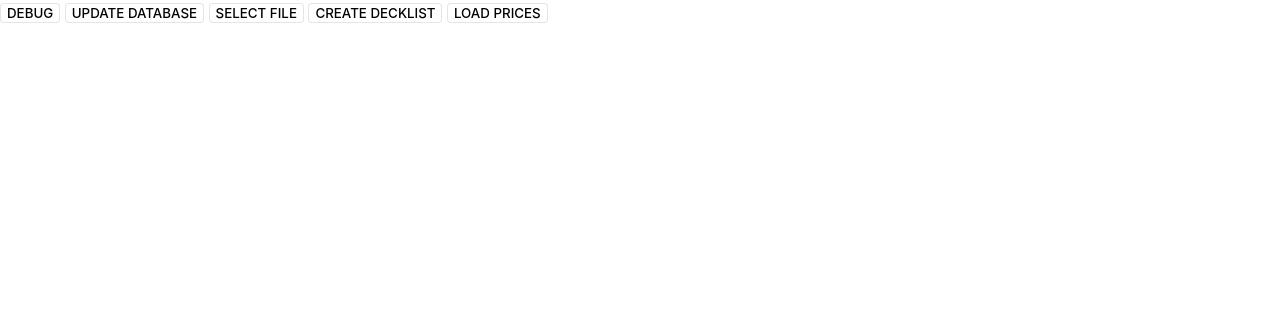
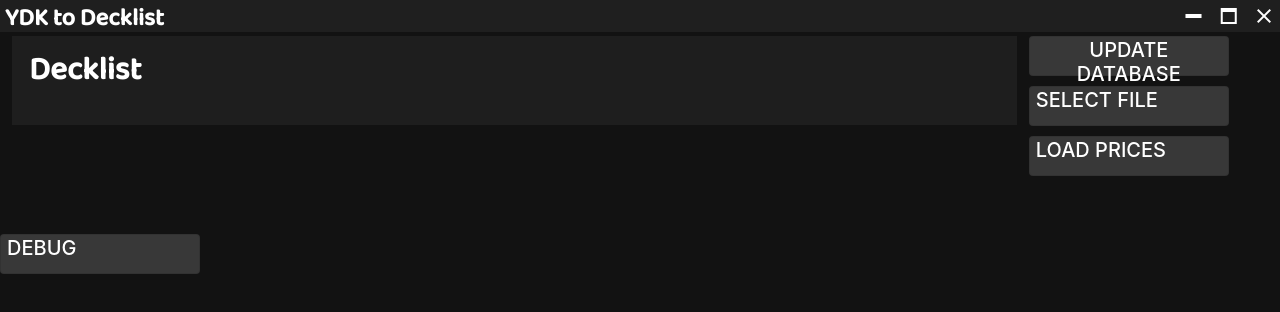
Before and after one commit to Nierhain/YDKtoDecklist, an Electron app: page index.html in a window 1280 px wide. Drawn offline with Linux system fonts and the light colour scheme; no server answers.

Commit message:
added some css

```diff
--- a/index.html
+++ b/index.html
@@ -4,18 +4,34 @@
     <meta charset="UTF-8">
     <meta name="viewport" content="width=device-width, initial-scale=1, user-scalable=0, maximum-scale=1, minimum-scale=1">
     <link href="https://fonts.googleapis.com/css2?family=Baloo+2:wght@400;500&display=swap" rel="stylesheet">
+    <link href="https://cdn.materialdesignicons.com/5.0.45/css/materialdesignicons.min.css" rel="stylesheet">
     <link href="bulma.css" rel="stylesheet">
     <link href="style.css" rel="stylesheet">
 </head>
 <body>
-    <button onclick="debugButton()" type="button" >DEBUG</button>
-    <button onclick="updateDatabase()" type="button" id="updateDB">Update Database</button>
-    <button onclick="openFile()" type="button" >Select File</button>
-    <button onclick="parseDeck()" type="button" >Create Decklist</button>
-    <button onclick="showPrices()" type="button" >Load Prices</button>
+    <nav>
+        <h3 class="title is-4 windowName">YDK to Decklist</h3>
+        <div class="windowControl">
+          <a onclick="minimizeApp()" class="titleButton icon is-medium">
+                <i class="mdi mdi-window-minimize mdi-24px"></i>
+          </a>
+          <a onclick="maximizeApp()" class="titleButton icon is-medium"  id="restoreButton">
+                <i class="mdi mdi-window-restore mdi-24px"></i>
+          </a>
+          <a onclick="maximizeApp()" class="titleButton icon is-medium"  id="maximizeButton">
+            <i class="mdi mdi-window-maximize mdi-24px"></i>
+          </a>
+          <a onclick="closeApp()" class="titleButton icon is-medium">
+                <i class="mdi mdi-close mdi-24px"></i>
+          </a>
+        </div>
+    </nav>
     <section class="section">
-        <div class="container">
+        <div class="columns">
+            <div class="column is-four-fifths">
                 <div id="decklist" class="tile is-ancestor level">
+                    <div class="tile is-parent">
+                        <h3 class="title is-3">Decklist</h3>
                         <div id="maindeck" class="tile is-vertical level-left is-parent">
                             <h3 id="mainHeading"></h3>
                         </div>
@@ -29,9 +45,18 @@
                         </div>
                     </div>
                 </div>
+            </div>
+            <div class="column actions">
+                <button onclick="updateDatabase()" type="button" id="updateDB">Update Database</button>
+                <button onclick="openFile()" type="button" >Select File</button>
+                <button onclick="showPrices()" type="button" >Load Prices</button>
+            </div>
+
+        </div>
     </section>
+    <h3 id="totalPrice"></h3>
 
-
+    <button onclick="debugButton()" type="button" class="debugButton">DEBUG</button>
     <script src="index.js"></script>
 </body>
 </html>
--- a/index.js
+++ b/index.js
@@ -4,25 +4,49 @@ const { dialog } = require('electron').remote
 let deck = {}
 let file
 
+document.getElementById('restoreButton').style.display = 'none'
+
+function closeApp(){
+    ipcRenderer.send('close-app')
+}
+
+function minimizeApp(){
+    ipcRenderer.send('minimize-app')
+}
+
+function maximizeApp(){
+    ipcRenderer.send('maximize-app')
+}
+
+ipcRenderer.on('window-maximize', (event, arg) => {
+    var maximizeButton = document.getElementById('maximizeButton')
+    var restoreButton = document.getElementById('restoreButton')
+
+    if(arg){
+        maximizeButton.style.display = 'none'
+        restoreButton.style.display = 'inline-flex'
+    } else {
+        restoreButton.style.display = 'none'
+        maximizeButton.style.display = 'inline-flex'
+    }
+
+})
 
 function updateDatabase(){
     ipcRenderer.send('update-db')
 }
 
-function parseDeck(){
-    if(file){
-        ipcRenderer.send('parse-deck', file)
-    } else {
-        alert('You need to select a deck first.')
-    }
+function showPrices(){
+    var totalPrice = calcPrice(deck.main) + calcPrice(deck.extra) + calcPrice(deck.side)
+    document.getElementById('totalPrice').innerText = "TOTAL PRICE: " + totalPrice.toPrecision(2)
 }
 
-function showPrices(){
-    var totalPrice = 0
-    deck.main.forEach(card => {
-        totalPrice += (card.prices.cardmarket_price * card.amount)
+function calcPrice(decklist){
+    var total = 0
+    decklist.forEach(card => {
+        total += (card.prices.cardmarket_price * card.amount)
     })
-    console.log(totalPrice)
+    return total
 }
 
 function openFile(){
@@ -33,6 +57,7 @@ function openFile(){
         ],
         properties: ['openFile']
     }).toString()
+    ipcRenderer.send('parse-deck', file)
 }
 
 function debugButton(){
--- a/style.css
+++ b/style.css
@@ -1,20 +1,86 @@
 * {
     font-family: 'Baloo 2';
+    color: #fff;
 }
 
-body {
-    background-color: #fff;
+html, body {
+    height: 100%;
+    background-color: #121212;
 }
 
-button {
+nav {
+    position: fixed;
+    width: 100%;
+    height: 32px;
+    background-color: #1f1f1f;
+    -webkit-app-region: drag;
+    padding: 0;
+}
+
+nav a:hover {
+    background-color: rgba(0,0,0,0.75)
+}
+
+nav .windowControl {
+    position: absolute;
+    right: 0
+}
+
+nav .windowName {
+    float: left;
+}
+
+.title {
+    margin: 5px;
+    color: #fff;
+}
+
+.titleButton {
+    margin: 0;
+    cursor: initial;
+    -webkit-app-region: no-drag;
+}
+
+.actions {
+    position: relative;
+    padding-top: 0;
+    margin-top: 0;
+    right: 0;
+}
+
+.actions > button, .debugButton {
+    margin-bottom: 10px;
+    height: 40px;
+    width: 200px;
+    font-size: 1.25rem;
     border: 1px solid rgba(0,0,0,0.1);
     border-radius: 4px;
-    background-color: #fff;
+    background-color: #383838;
     text-transform: uppercase;
     font-weight: 500;
+    display: flex;
+    z-index: initial;
 }
 
 ul {
     list-style-type: none;
     margin: 0;
 }
+
+#decklist {
+    background-color: #1e1e1e;
+}
+
+::-webkit-scrollbar {
+    display: none;
+}
+
+::-webkit-scrollbar-track {
+    background-color: rgba(255,255,255,0.5);
+    border-radius: 8px;
+}
+
+::-webkit-scrollbar-thumb {
+    background-color: #fff;
+    border-radius: 8px;
+}
```
Also changed, not shown: main.js (+26 -8 lines), bulma.css, bulma.min.css (added), 1 other file. Lines whose indentation alone changed are shown as unchanged.
